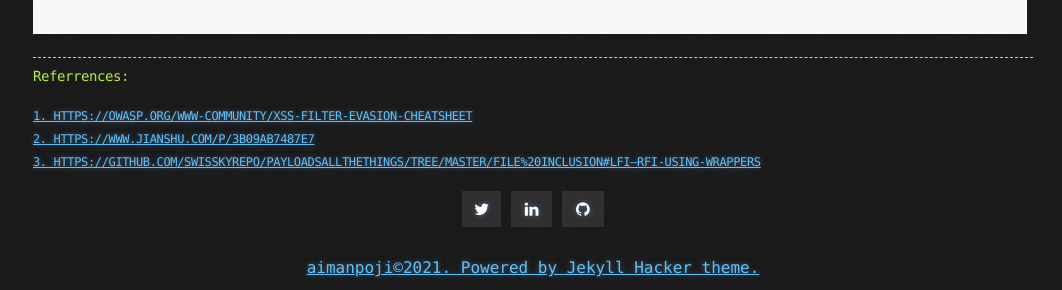
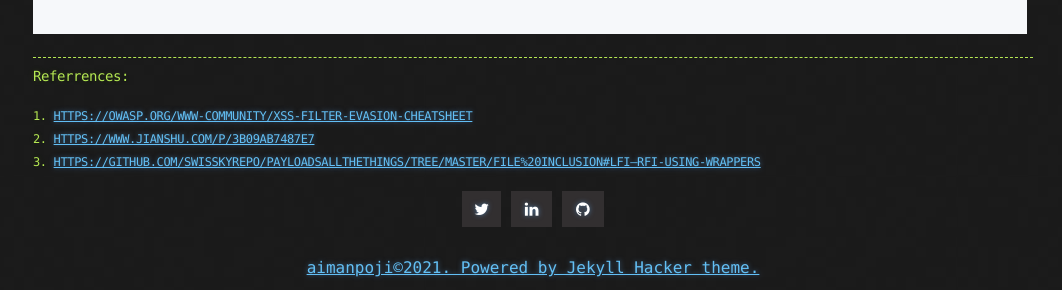
Before and after one commit to aimanpoji/aimanpoji.github.io, a Jekyll site: the page built from _posts/2021-01-19-Lazy-Web-Write-Up.md, in a window 1280 px wide and 900 px high, scrolled down 11985 px. Shown: the part 607-897 px from the top of the window, without its empty margins (107-1169 px from the left). Built offline with Jekyll 4.4.1, drawn with Linux system fonts in a browser that asks for light colours; nearby versions of some CDN libraries.

```diff
--- a/_posts/2021-01-19-Lazy-Web-Write-Up.md
+++ b/_posts/2021-01-19-Lazy-Web-Write-Up.md
@@ -168,6 +168,6 @@
 ***
 
 #### Referrences:
-##### [1. https://owasp.org/www-community/xss-filter-evasion-cheatsheet](https://owasp.org/www-community/xss-filter-evasion-cheatsheet)
-##### [2. https://www.jianshu.com/p/3b09ab7487e7](https://www.jianshu.com/p/3b09ab7487e7)
-##### [3. https://github.com/swisskyrepo/PayloadsAllTheThings/tree/master/File%20Inclusion#lfi--rfi-using-wrappers](https://github.com/swisskyrepo/PayloadsAllTheThings/tree/master/File%20Inclusion#lfi--rfi-using-wrappers)
+##### 1. [https://owasp.org/www-community/xss-filter-evasion-cheatsheet](https://owasp.org/www-community/xss-filter-evasion-cheatsheet)
+##### 2. [https://www.jianshu.com/p/3b09ab7487e7](https://www.jianshu.com/p/3b09ab7487e7)
+##### 3. [https://github.com/swisskyrepo/PayloadsAllTheThings/tree/master/File%20Inclusion#lfi--rfi-using-wrappers](https://github.com/swisskyrepo/PayloadsAllTheThings/tree/master/File%20Inclusion#lfi--rfi-using-wrappers)
```
